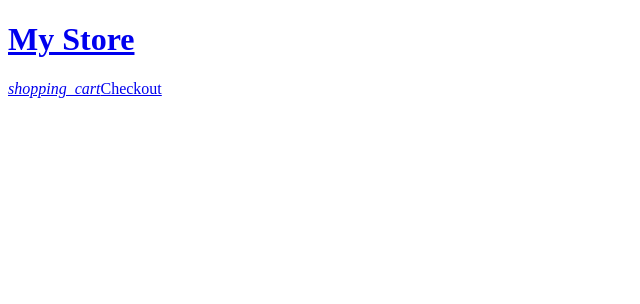
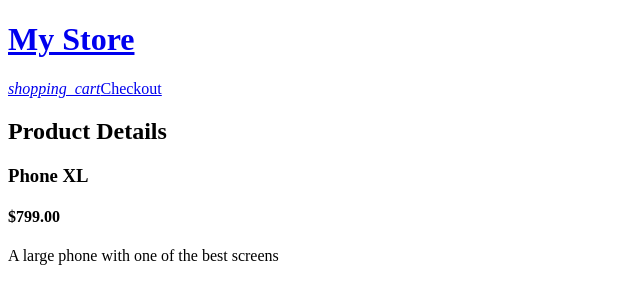
Before and after one commit to iDaeun/AngularStudy, an Angular app in the folder practice-shipping/: page /products/0 in a window 1280 px wide. Before the commit this address led to /. Shown: the top 304 px of the page, without its empty margins (0-640 px from the left). Built offline with nearby package versions, Linux system fonts and the light colour scheme.

Commit message:
기능 : 라우팅

```diff
--- /dev/null
+++ b/practice-shipping/src/app/product-details/product-details.component.html
@@ -0,0 +1,7 @@
+<h2>Product Details</h2>
+
+<div *ngIf="product">
+  <h3>{{ product.name }}</h3>
+  <h4>{{ product.price | currency }}</h4>
+  <p>{{ product.description }}</p>
+</div>
--- /dev/null
+++ b/practice-shipping/src/app/product-details/product-details.component.ts
@@ -0,0 +1,23 @@
+import { Component, OnInit } from '@angular/core';
+import { ActivatedRoute} from '@angular/router';
+import {products} from '../products';
+
+@Component({
+  selector: 'app-product-details',
+  templateUrl: './product-details.component.html',
+  styleUrls: ['./product-details.component.css']
+})
+export class ProductDetailsComponent implements OnInit {
+  product;
+
+  constructor(
+    private route: ActivatedRoute
+  ) { }
+
+  ngOnInit() {
+    this.route.paramMap.subscribe(params => {
+      this.product = products[+params.get('productId')];
+    });
+  }
+
+}
--- a/practice-shipping/src/app/product-list/product-list.component.html
+++ b/practice-shipping/src/app/product-list/product-list.component.html
@@ -1,8 +1,8 @@
 <p>ProductLists</p>
 
-<div *ngFor="let product of products">
+<div *ngFor="let product of products; index as productId">
   <h3>
-    <a [title]="product.name + ' details'">
+    <a [title]="product.name + ' details'" [routerLink]="['/products', productId]">
     {{ product.name }}
     </a>
   </h3>
```
Also changed, not shown: practice-shipping/src/app/app.module.ts (+5 -2 lines), practice-shipping/src/app/product-details/product-details.component.css (added), 1 other file (tests, documents, lock files or other folders).
